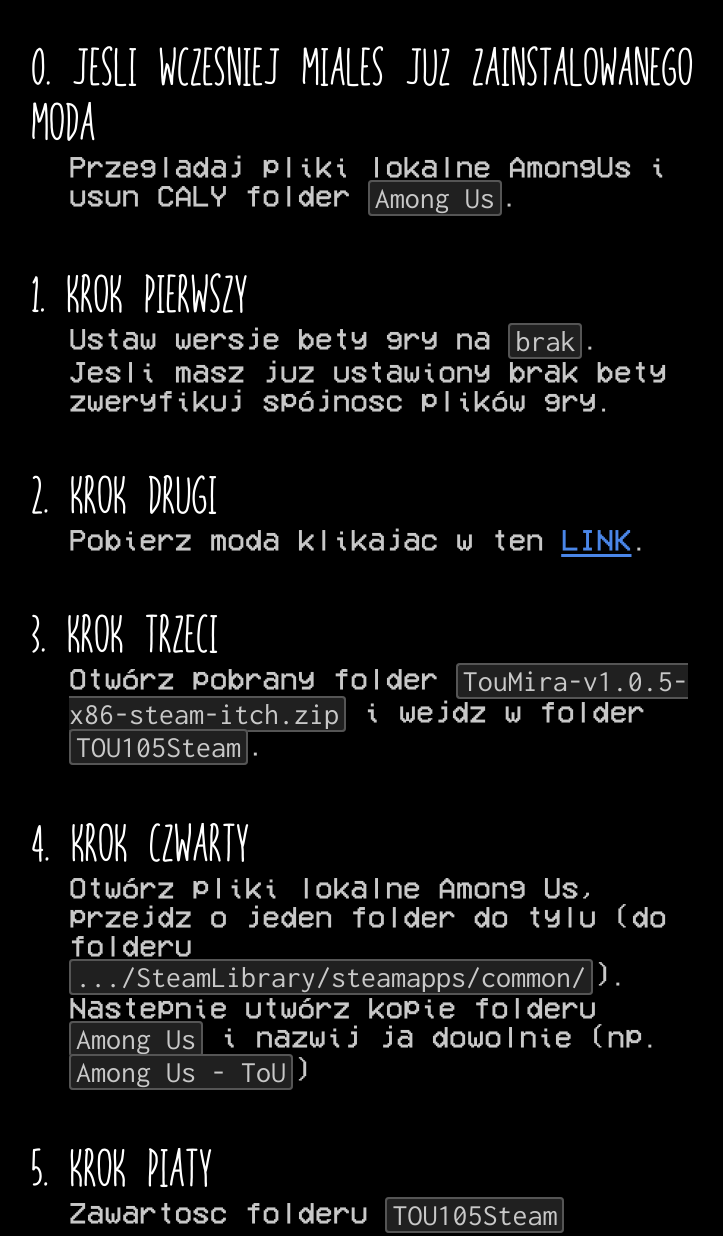
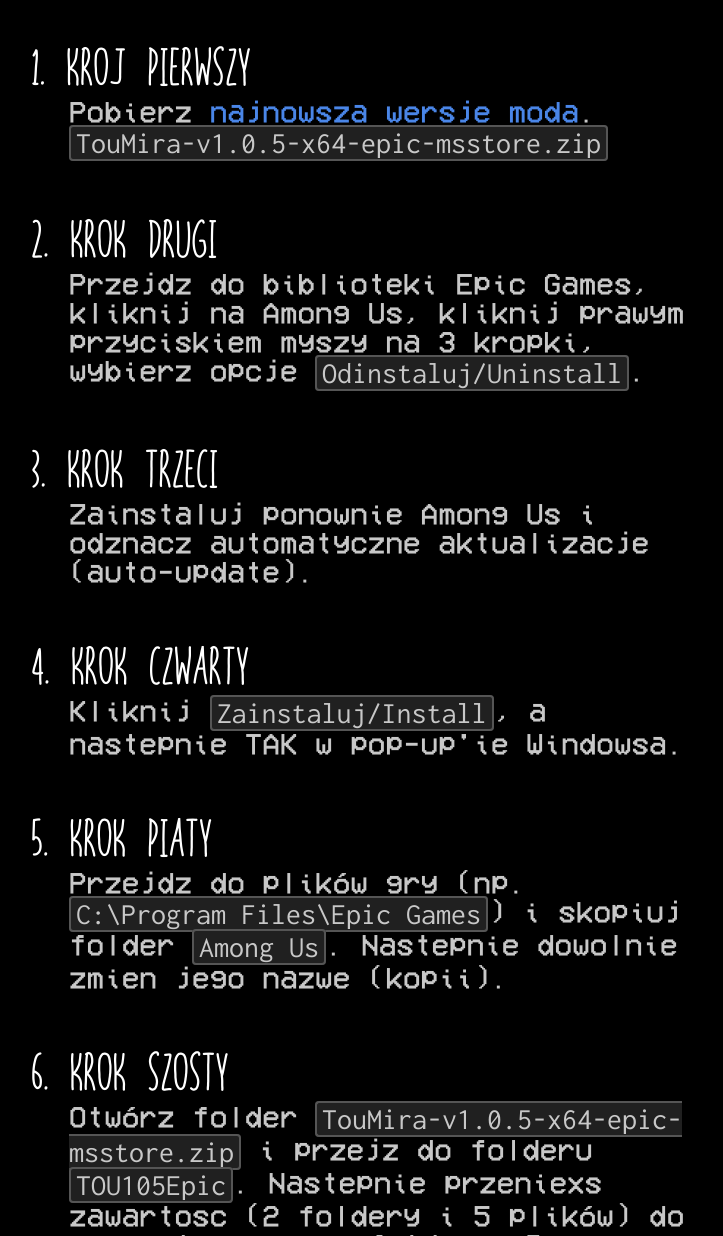
Before and after one commit to TaXi0k/misiadatownofus, a plain HTML site: page tutorialepic.html in a window 1280 px wide. Shown: the part 760-1996 px from the top of the page, without its empty margins (277-1000 px from the left). Drawn offline with Linux system fonts and the light colour scheme.

Commit message:
Update tutorialepic.html

```diff
--- a/tutorialepic.html
+++ b/tutorialepic.html
@@ -70,35 +70,30 @@
                 <text style="color:#ffff00;">To poradnik na platforme Epic Games!</text><br>
                 <text class="note">Poradnik na platformę Steam znajdziesz pod tym <a class="linkb" href="./tutorial.html">LINKIEM</a><br>
                 <text style="color:red"><b>UWAGA:</b> Na platformie Epic Games mogą wysępować błędy, crashe, gra może się nie włączać. To powinno zostać naprawione w przyszłych aktualizacjach moda.</text></text><br><br>
-                 0. Jesli wczesniej miales juz zainstalowanego moda <br>
+                 1. Kroj pierwszy <br>
                 <div class="content">
-                    Przegladaj pliki lokalne AmongUs i usun CALY folder <text class="code">Among Us</text>.
-                </div><br>
-                 1. Krok pierwszy <br>
-                <div class="content">
-                    Ustaw wersje bety gry na <text class="code">brak</text>.<br>
-                    Jesli masz juz ustawiony brak bety zweryfikuj spójnosc plików gry.
+                    Pobierz <a href="https://github.com/AU-Avengers/TOU-Mira/releases/download/v1.0.5/TouMira-v1.0.5-x64-epic-msstore.zip" class="linkb">najnowsza wersje moda</a>. <text class="code">TouMira-v1.0.5-x64-epic-msstore.zip</text>
                 </div><br>
                 2. Krok drugi <br>
                 <div class="content">
-                    Pobierz moda klikajac w ten <a href="https://github.com/AU-Avengers/TOU-Mira/releases/download/v1.0.5/TouMira-v1.0.5-x86-steam-itch.zip" class="linkb" target="_blank" rel="noopener noreferrer">LINK</a>.
+                    Przejdz do biblioteki Epic Games, kliknij na Among Us, kliknij prawym przyciskiem myszy na 3 kropki, wybierz opcje <text class="code">Odinstaluj/Uninstall</text>.
                 </div><br>
                 3. Krok trzeci
                 <div class="content">
-                    Otwórz pobrany folder <text class="code">TouMira-v1.0.5-x86-steam-itch.zip</text> i wejdz w folder <text class="code">TOU105Steam</text>.
+                    Zainstaluj ponownie Among Us i odznacz automatyczne aktualizacje (auto-update).
                 </div><br>
                 4. Krok czwarty
                 <div class="content">
-                    Otwórz pliki lokalne Among Us, przejdz o jeden folder do tylu (do folderu <text class="code">.../SteamLibrary/steamapps/common/</text>). Nastepnie utwórz kopie folderu <text class="code">Among Us</text> i nazwij ja dowolnie (np. <text class="code">Among Us - ToU</text>)
+                    Kliknij <text class="code">Zainstaluj/Install</text>, a nastepnie TAK w pop-up'ie Windowsa.
                 </div><br>
                 5. Krok piaty
                 <div class="content">
-                    Zawartosc folderu <text class="code">TOU105Steam</text> przerzuc do nowo utworzonego folderu (kopii folderu <text class="code">Among Us</text>).
+                    Przejdz do plików gry (np. <text class="code">C:\Program Files\Epic Games</text>) i skopiuj folder <text class="code">Among Us</text>. Nastepnie dowolnie zmien jego nazwe (kopii).
                 </div><br>
                 6. Krok szosty
                 <div class="content">
-                    Uruchom gre (przez plik <text class="code">Among Us.exe</text> znajdujacy sie w utwrzonej przez Ciebie kopii folderu <text class="code">Among Us</text>)<br>
-                    Jesli w prawym górnym rogu ekranu NIE WIDZISZ napisu <text class="code">MOD</text> to zle zainstalowales/as moda.<br>
+                    Otwórz folder <text class="code">TouMira-v1.0.5-x64-epic-msstore.zip</text> i przejz do folderu <text class="code">TOU105Epic</text>. Nastepnie przeniexs zawartosc (2 foldery i 5 plików) do nowo utworzonego folderu. Powinno to wygladac jak na ponizszym zdjeciu.<br>
+                    <img>
                     <text class="note">Jeżeli wciąż nie możesz zainstalować moda napisz do mnie na pv: <a href="https://discord.com/users/748861794637971547" class="linkb">LINK</a> lub zapytaj kogoś kto ma już moda.</text>
                 </div><br>
                 <!--<div style="width:100%; height:5px; background-color:white;border-radius:2.5px;margin-bottom:50px"></div>
```
